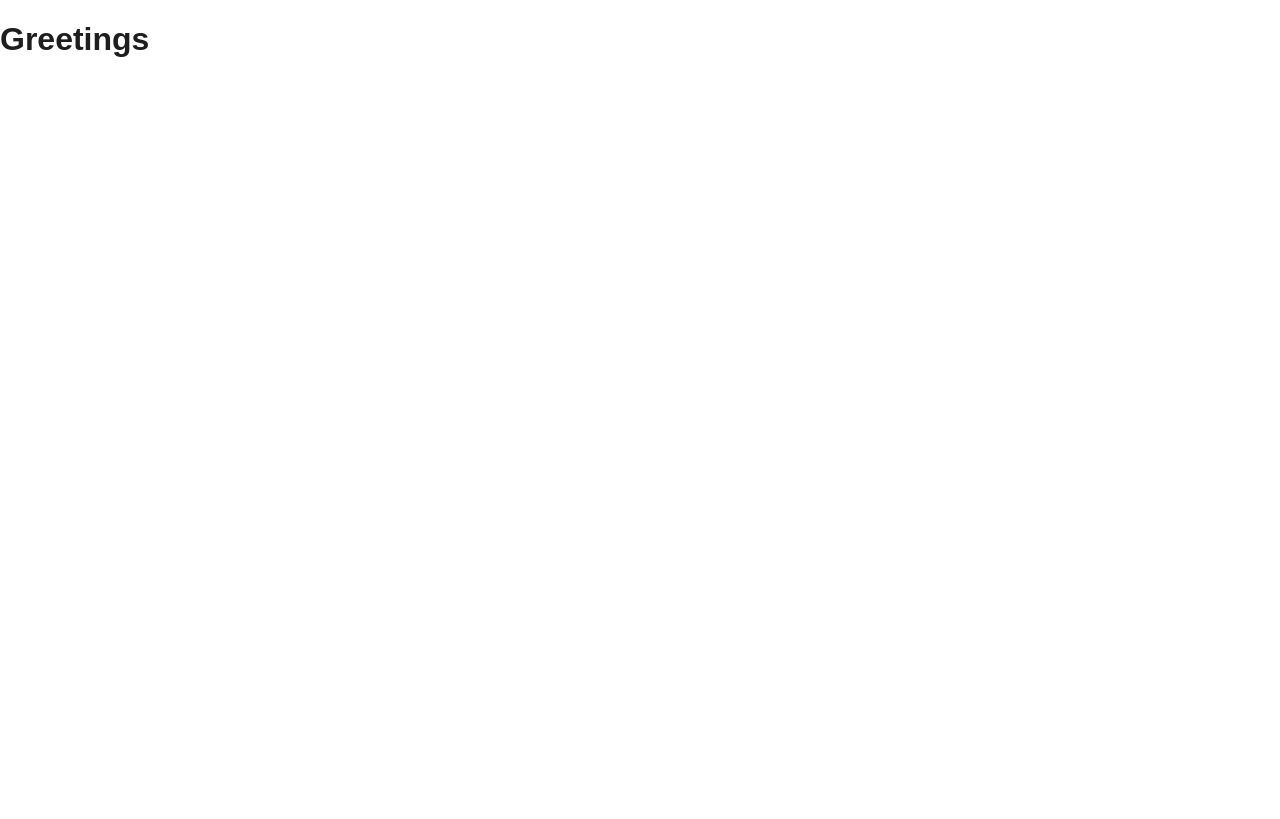
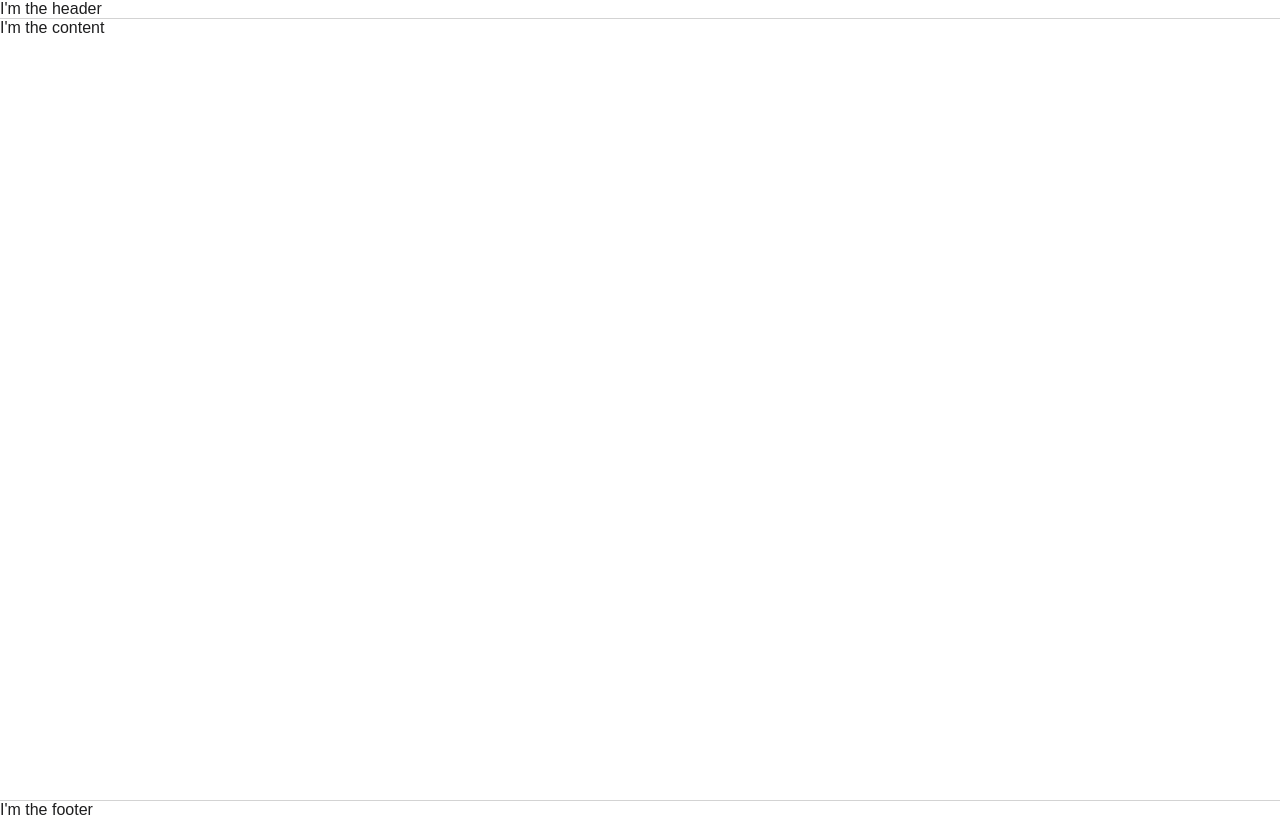
Before and after one commit to quentalala/portfolio, a React (Create React App) app: page / in a window 1280 px wide. Built offline with nearby package versions, Linux system fonts and the light colour scheme.

Commit message:
Set up components

```diff
--- a/public/index.html
+++ b/public/index.html
@@ -13,7 +13,7 @@
 
     <link rel="manifest" href="%PUBLIC_URL%/manifest.json" />
 
-    <title>React App</title>
+    <title>Quentin's Portfolio</title>
   </head>
   <body>
     <div id="root"></div>
--- a/src/App.css
+++ b/src/App.css
@@ -47,4 +47,5 @@ body {
 
 .footer {
   flex-shrink: 0;
+  border-top: 1px solid lightgray;
 }
--- a/src/App.js
+++ b/src/App.js
@@ -1,10 +1,17 @@
 import "./App.css";
+import Content from "./components/Content/Content";
+import Footer from "./components/Footer/Footer";
+import Header from "./components/Header/Header";
 
 function App() {
   return (
-    <div className="App">
-      <h1>Greetings</h1>
-    </div>
+    <>
+      <div className="App">
+        <Header />
+        <Content />
+      </div>
+      <Footer />
+    </>
   );
 }
 
--- a/src/components/Content/Content.jsx
+++ b/src/components/Content/Content.jsx
@@ -0,0 +1,14 @@
+import React from "react";
+import "./Content.css";
+
+const Content = () => {
+  return (
+    <>
+      <div className="content-container">
+        <div>I'm the content</div>
+      </div>
+    </>
+  );
+};
+
+export default Content;
--- /dev/null
+++ b/src/components/Footer/Footer.css
@@ -0,0 +1,5 @@
+.footer {
+  text-align: center;
+  padding: 1em 0;
+  border-top: 1px solid black;
+}
--- a/src/components/Footer/Footer.jsx
+++ b/src/components/Footer/Footer.jsx
@@ -0,0 +1,12 @@
+import React from "react";
+import "../../App.css";
+
+const Footer = () => {
+  return (
+    <footer className="footer">
+      <div>I'm the footer</div>
+    </footer>
+  );
+};
+
+export default Footer;
--- /dev/null
+++ b/src/components/Header/Header.css
@@ -0,0 +1,3 @@
+.header {
+  border-bottom: 1px solid lightgray;
+}
--- a/src/components/Header/Header.jsx
+++ b/src/components/Header/Header.jsx
@@ -0,0 +1,14 @@
+import React from "react";
+import "./Header.css";
+
+const Header = () => {
+  return (
+    <>
+      <header className="header">
+        <div>I'm the header</div>
+      </header>
+    </>
+  );
+};
+
+export default Header;
```
Also changed, not shown: src/components/Content/Content.css (added).
